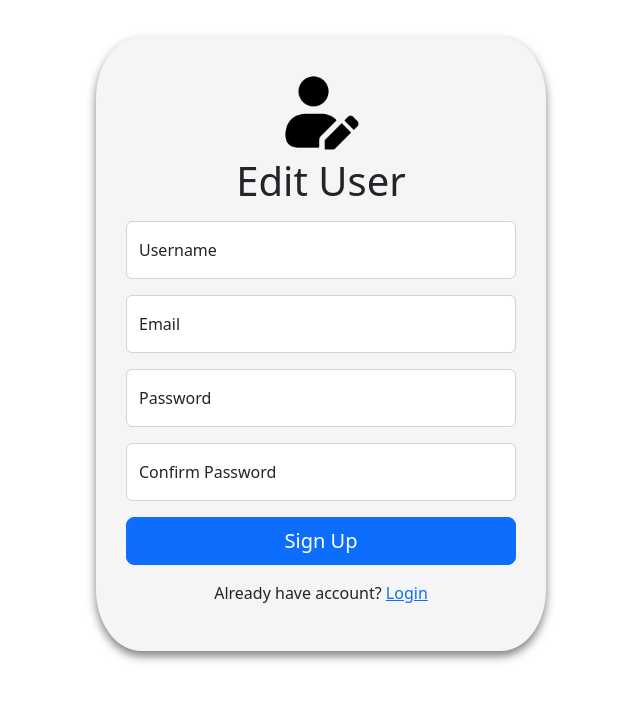
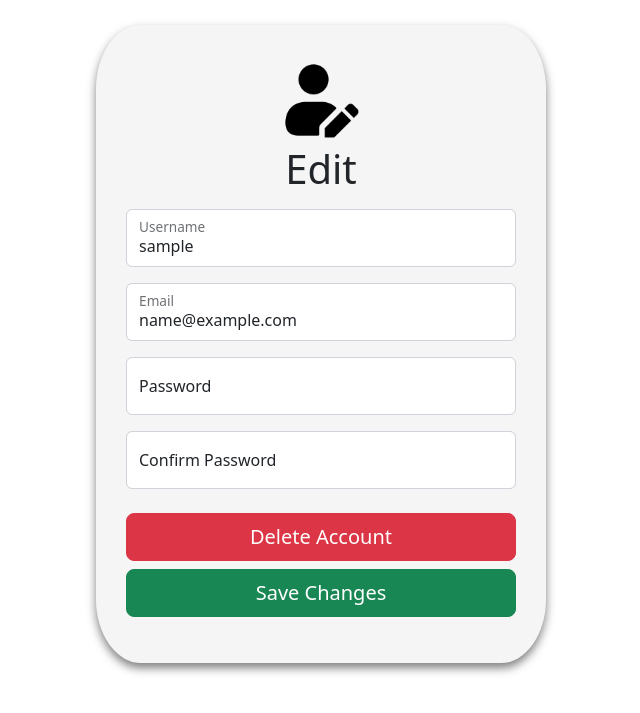
Before and after one commit to BrianArz/STAT, a PHP site: page /views/editUser.php in a window 1280 px wide. Shown: the part 56-769 px from the top of the page, without its empty margins (319-959 px from the left). Run offline with PHP 8.4, Linux system fonts and the light colour scheme; the visitor is signed in with stand-in values (Sample User, id 1).

Commit message:
Edit User functionality complete

```diff
--- /dev/null
+++ b/controllers/editUserController.php
@@ -0,0 +1,108 @@
+<?php
+
+    //Include database connection model
+    include $_SERVER['DOCUMENT_ROOT'] . '/STAT/models/dbConnection.php';
+
+    $errorMessage = "";
+
+    //Database connection try
+    try
+    {
+        $dbConn = openConn();
+    }
+    //Database exception
+    catch(Exception $e)
+    {
+        echo "<div class='alert alert-danger d-grid gap-2 mb-3' role='alert'>" . $e -> getMessage() . "</div>";
+    }
+
+    //Only if post
+    if ($_SERVER["REQUEST_METHOD"] === "POST")
+    {
+        if(isset($_POST['btnDeleteUser']))
+        {
+            $userId = $_SESSION["userId"];
+
+            try
+            {
+                //Update user query
+                $dbConn -> query("delete from users where idUser = '$userId'");
+
+                //Close database connection
+                closeConn($dbConn);
+
+                session_destroy();
+
+                header("Location: ../login.php");
+
+            }
+            //SQL query exception
+            catch(Exception $e)
+            {
+                echo "<div class='alert alert-danger d-grid gap-2 mb-3' role='alert'>" . $e -> getMessage() . "</div>";
+            }
+        }
+
+        //Update User
+        if(isset($_POST['btnUpdateUser']))
+        {
+            $userId = $_SESSION["userId"];
+            $userNameInput = $_POST["userName"];
+            $userEmailInput = $_POST["email"];
+
+            //If empty passwords
+            if(empty($_POST["password"]) and empty($_POST["passwordConfirm"]))
+            {
+                try
+                {
+                    //Update user query
+                    $dbConn -> query("update users set userName = '$userNameInput', email='$userEmailInput' where idUser = '$userId'");
+                    $_SESSION["nameUser"] = $userNameInput;
+                    $_SESSION["emailUser"] = $userEmailInput;
+
+                    //Close database connection
+                    closeConn($dbConn);
+
+                    header("Location: ../views/dashboard.php");
+
+                }
+                //SQL query exception
+                catch(Exception $e)
+                {
+                    echo "<div class='alert alert-danger d-grid gap-2 mb-3' role='alert'>" . $e -> getMessage() . "</div>";
+                }
+            }
+            else
+            {
+                if($_POST["password"] === $_POST["passwordConfirm"])
+                {
+                    $userPasswordInput = $_POST["password"];
+
+                    try
+                    {
+                        //Update user query
+                        $dbConn -> query("update users set userName = '$userNameInput', email='$userEmailInput', password='$userPasswordInput' where idUser = '$userId'");
+                        $_SESSION["nameUser"] = $userNameInput;
+                        $_SESSION["emailUser"] = $userEmailInput;
+
+                        //Close database connection
+                        closeConn($dbConn);
+
+                        header("Location: ../views/dashboard.php");
+
+                    }
+                    //SQL query exception
+                    catch(Exception $e)
+                    {
+                        echo "<div class='alert alert-danger d-grid gap-2 mb-3' role='alert'>" . $e -> getMessage() . "</div>";
+                    }
+                }
+                else{
+                    $errorMessage = "<div class='alert alert-danger d-grid gap-2 mb-3' role='alert'>Passwords don't match</div>";
+                }
+            }
+        }
+    }
+
+
+?>
--- a/controllers/loginController.php
+++ b/controllers/loginController.php
@@ -35,6 +35,9 @@
                             $_SESSION["emailUser"] = $userData -> email;
                             $_SESSION["userRole"] = $userData -> role;
 
+                            //Close database connection
+                            closeConn($dbConn);
+
                             header("Location: views/dashboard.php");
                         }
                         else
@@ -48,9 +51,6 @@
                     {
                         echo "<div class='alert alert-danger d-grid gap-2 mb-3' role='alert'>" . $e -> getMessage() . "</div>";
                     }
-
-                    //Close database connection
-                    closeConn($dbConn);
                 }
                 //Data base connection exception
                 catch(Exception $e)
--- a/controllers/navbarController.php
+++ b/controllers/navbarController.php
@@ -10,6 +10,11 @@
             session_destroy();
             header("Location: ../login.php");
         }
+
+        if(!empty($_POST['btnEditUser']))
+        {
+            header("Location: ../views/editUser.php");
+        }
     }
 
 ?>
--- a/utils/navbar.php
+++ b/utils/navbar.php
@@ -35,7 +35,7 @@
                     <a class="nav-link dropdown-toggle" href="#" role="button" data-bs-toggle="dropdown" aria-expanded="false">Account</a>
                     <ul class="dropdown-menu">
                         <form action="../controllers/navbarController.php" method="post">
-                            <li><a class="dropdown-item" href="../views/editUser.php">Edit</a></li>
+                            <li><input type="submit" value="Edit" class="dropdown-item" name="btnEditUser"></li>
                             <li><input type="submit" value="Log Out" class="dropdown-item" name="btnLogOut"></li>
                         </form>
                     </ul>
--- a/views/editUser.php
+++ b/views/editUser.php
@@ -4,6 +4,8 @@
     {
         header("Location: ../login.php");
     }
+
+    include "../controllers/editUserController.php"
 ?>
 
 <!DOCTYPE html>
@@ -14,6 +16,12 @@
         <link rel="stylesheet" href="../resources/vendors/bootstrap/bootstrap.min.css">
 
         <link rel="stylesheet" href="../resources/css/style.css">
+
+        <!-- <script src="https://cdnjs.cloudflare.com/ajax/libs/jquery/3.5.1/jquery.min.js" integrity="sha512-bLT0Qm9VnAYZDflyKcBaQ2gg0hSYNQrJ8RilYldYQ1FxQYoCLtUjuuRuZo+fjqhx/qtq/1itJ0C2ejDxltZVFg==" crossorigin="anonymous" referrerpolicy="no-referrer"></script> -->
+
+        <!-- <script src="https://cdn.jsdelivr.net/npm/sweetalert2@11"></script> -->
+
+
     </head>
 
     <body>
@@ -24,37 +32,43 @@
             ?>
         </header>
 
+
         <div class="wrapper">
             <div class="accessContainer box">
                 <img class="logo" src="../resources/img/editUser.png" alt="Edit User Icon" />
-                <h1 class="mb-3">Edit User</h1>
+                <h1 class="mb-3">Edit</h1>
                 <form method="post" action="">
 
                     <div class="form-floating mb-3">
-                        <input type="text" class="form-control" placeholder="Username" name="userName" />
+                        <input type="text" class="form-control" placeholder="Username" name="userName" value="<?php echo $_SESSION["nameUser"]?>"/>
                         <label>Username</label>
                     </div>
+
                     <div class="form-floating mb-3">
-                        <input type="email" class="form-control" placeholder="name@example.com" name="email" />
+                        <input type="email" class="form-control" placeholder="name@example.com" name="email" value="<?php echo $_SESSION["emailUser"]?>" />
                         <label>Email</label>
                     </div>
+
                     <div class="form-floating mb-3">
                         <input type="password" class="form-control" placeholder="Password" name="password" />
                         <label>Password</label>
                     </div>
+
                     <div class="form-floating mb-3">
                         <input type="password" class="form-control" placeholder="Confirm Password" name="passwordConfirm" />
                         <label>Confirm Password</label>
                     </div>
-                    <div class="d-grid gap-2 mb-3">
-                        <button name="btnSignUp" class="btn btn-lg btn-primary" type="submit">Sign Up</button>
+
+                    <?php echo $errorMessage; ?>
+
+                    <div class="d-grid gap-2 mt-4 mb-2">
+                        <button name="btnDeleteUser" class="btn btn-lg btn-danger" type="submit">Delete Account</button>
                     </div>
 
-                    <?php
+                    <div class="d-grid gap-2 mb-3">
+                        <button name="btnUpdateUser" class="btn btn-lg btn-success" type="submit">Save Changes</button>
+                    </div>
 
-                    ?>
-
-                    <p>Already have account? <a href="../login.php">Login</a> </p>
                 </form>
             </div>
         </div>
```
Also changed, not shown: controllers/signupController.php (+3 -52 lines).
